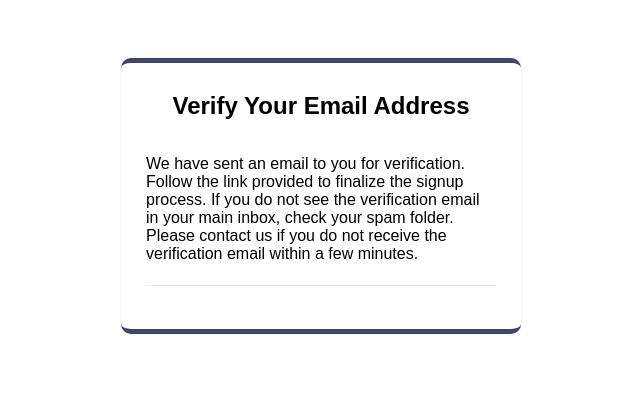
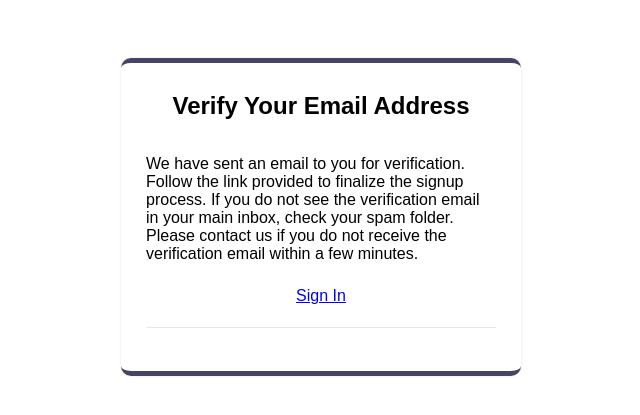
Before and after one commit to bhavyap1010/reno, a Django app: template client/templates/account/verification_sent.html in a window 1280 px wide. Shown: the top 415 px of the page, without its empty margins (319-959 px from the left). Run offline with Django 5.2, Linux system fonts and the light colour scheme; the template is opened without the code that fills it, so the values that code supplies are empty.

Commit message:
Param (fixed tests.py error (Looks good not official))

```diff
--- a/client/templates/account/verification_sent.html
+++ b/client/templates/account/verification_sent.html
@@ -22,6 +22,9 @@
         If you do not see the verification email in your main inbox, check your spam folder. Please contact us
         if you do not receive the verification email within a few minutes.
         </p>
+        <div style="margin-top: 24px; text-align: center;">
+            <a href="{% url 'account_login' %}" class="register-button">Sign In</a>
+        </div>
     </div>
 </div>
 {% endblock %}
```
